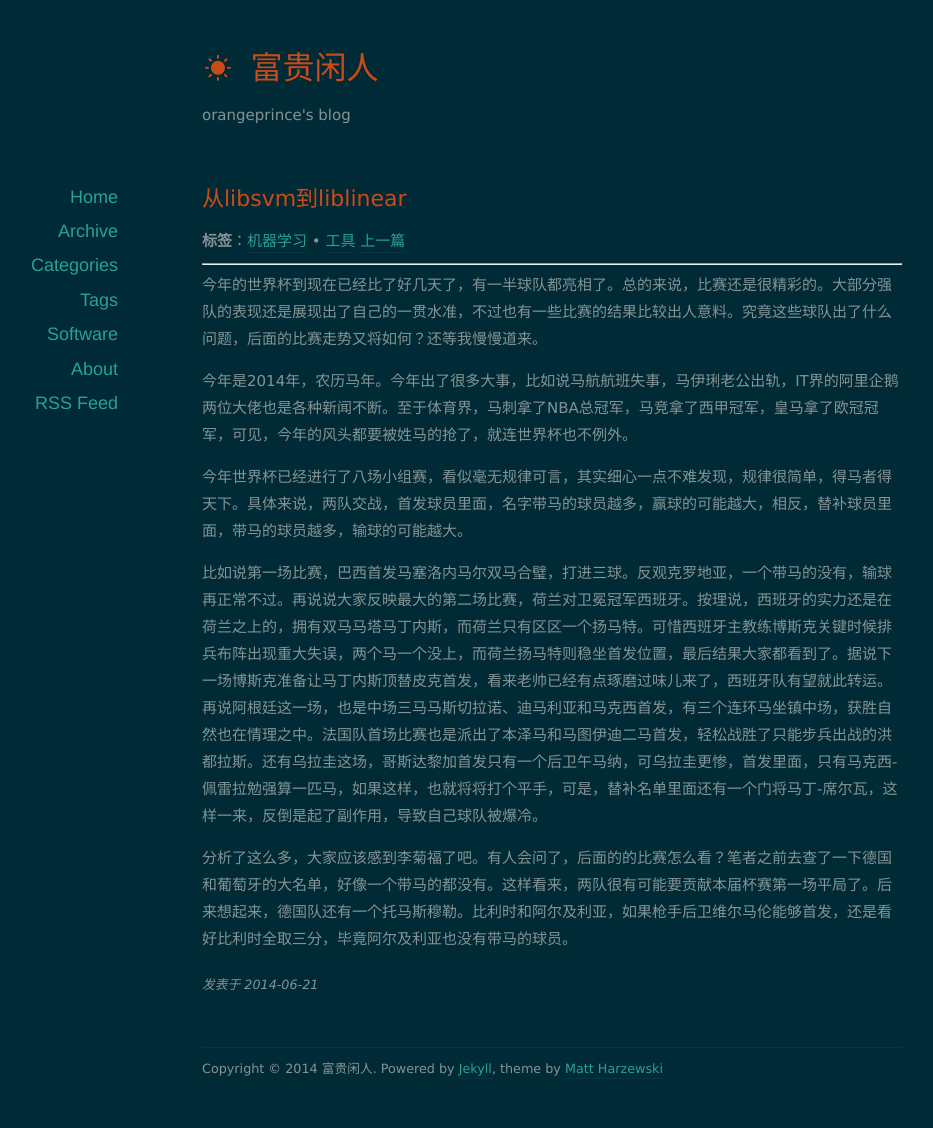
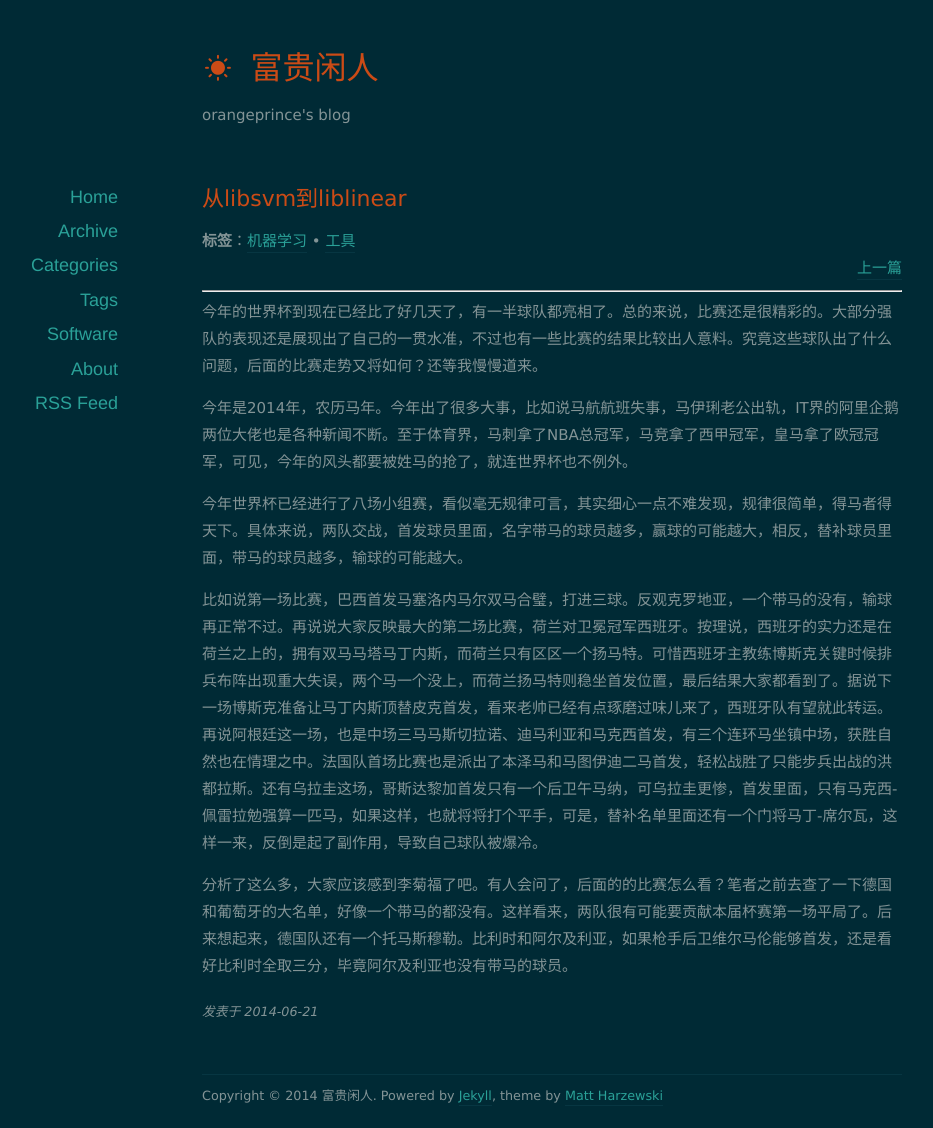
Before and after one commit to orangeprince/orangeprince.github.io, a Jekyll site: the page built from _posts/2014-06-21-lr.md, in a window 1280 px wide. Shown: the whole page, without its empty margins (88-1021 px from the left). Built offline with Jekyll 4.4.1, drawn with Linux system fonts in a browser that asks for light colours; nearby versions of some CDN libraries; comment, search, counter and statistics services are not loaded; before the commit the page ends 1101 px from its top, so only the background shows below that.

Commit message:
modified:   _layouts/post.html

```diff
--- a/_layouts/post.html
+++ b/_layouts/post.html
@@ -14,14 +14,14 @@
 	    <div class="entry-wrapper">
       <header class="entry-header">
         <b>标签</b>：<span class="entry-tags">{% for tag in page.tags %}<a href="{{ site.url }}/tags.html#{{ tag }}-ref" title="Pages tagged {{ tag }}">{{ tag }}</a>{% unless forloop.last %}&nbsp;&bull;&nbsp;{% endunless %}{% endfor %}
-		<span style="text-align:right">
+		<div style="text-align:right">
 		{% if page.previous %}
 			<a rel="prev" href="{{ page.previous.url }}" class="btn" title="View {{ page.previous.title }}">上一篇</a>
 		{% endif %}
 		{% if page.next %}
 			<a rel="next" href="{{ page.next.url }}" class="btn" title="View {{ page.next.title }}">下一篇</a>
 		{% endif %}
-		</span>
+		</div>
 </span>
      <hr>
 
```
